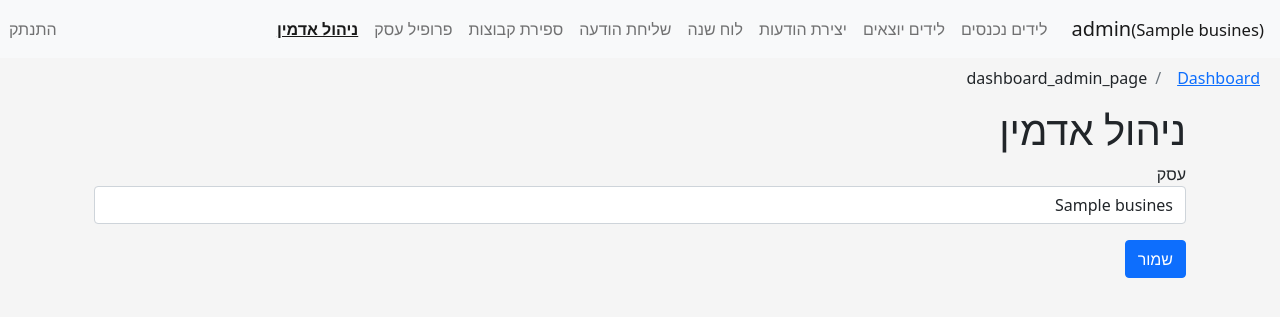
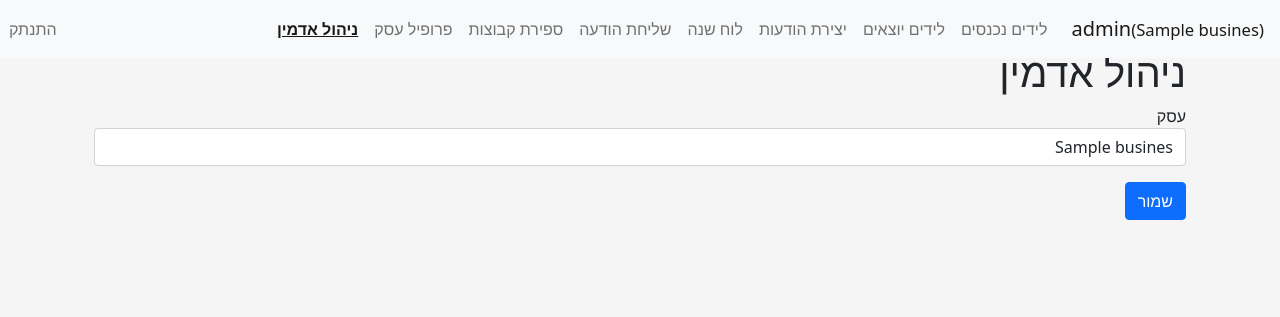
Before and after one commit to nhrnhr0/distributionManager, a Django app: page /dashboard/admin-page/ in a window 1280 px wide. Shown: the top 317 px of the page. Run offline with Django 5.2, Linux system fonts and the light colour scheme; a user stored in the database is signed in; tables that the repository leaves empty hold one stand-in row (values such as "Sample post"); parts of the project's set-up code (start-up, migrations or seed data) failed here and were passed over; some libraries are stand-ins or nearby versions.

Commit message:
Sticky Navbar Implementation

```diff
--- a/backend/templates/dashboard/dashboard_navbar.html
+++ b/backend/templates/dashboard/dashboard_navbar.html
@@ -90,7 +90,13 @@
 </nav>
 {% include "dashboard/dashboard_breadcrumbs.html" %}
 <style>
-    .navbar {}
+    .navbar {
+        position: fixed;
+        top: 0;
+        left: 0;
+        width: 100%;
+        z-index: 1030;
+    }
 
     .navbar .nav-link {
         color: black;
```
